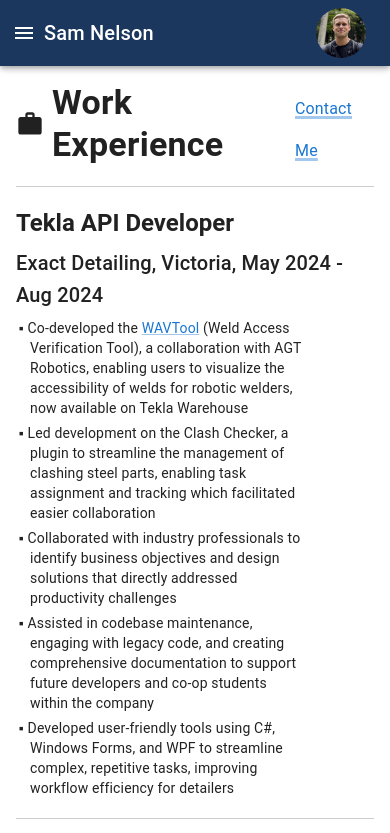
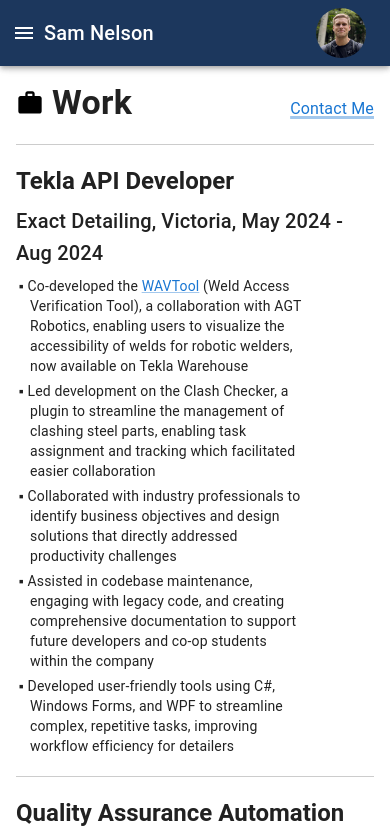
Before and after one commit to samnelson7/website, a Next.js app in the folder sams-website/: page /work in a window 390 px wide. Shown: the top 833 px of the page. Built offline with nearby package versions, Linux system fonts and the light colour scheme.

Commit message:
Shortened work experience to work on mobile

```diff
--- a/sams-website/src/app/work/page.tsx
+++ b/sams-website/src/app/work/page.tsx
@@ -71,8 +71,13 @@
           >
             <Box sx={{ display: "flex", alignItems: "center", gap: 1 }}
             >
-            <WorkIcon sx={{ fontSize: 28, color: "#black" }} />
-            <strong> Work Experience</strong>
+            <WorkIcon sx={{ fontSize: 28, color: "black" }} />
+            <Typography variant="h4" sx={{ display: { xs: "block", md: "none" }, fontWeight: "bold" }}>
+              Work
+            </Typography>
+            <Typography variant="h4" sx={{ display: { xs: "none", md: "block" }, fontWeight: "bold" }}>
+              Work Experience
+            </Typography>
             </Box>
             <Link href="/contact">
               <Typography variant="body1" component="span">
```
